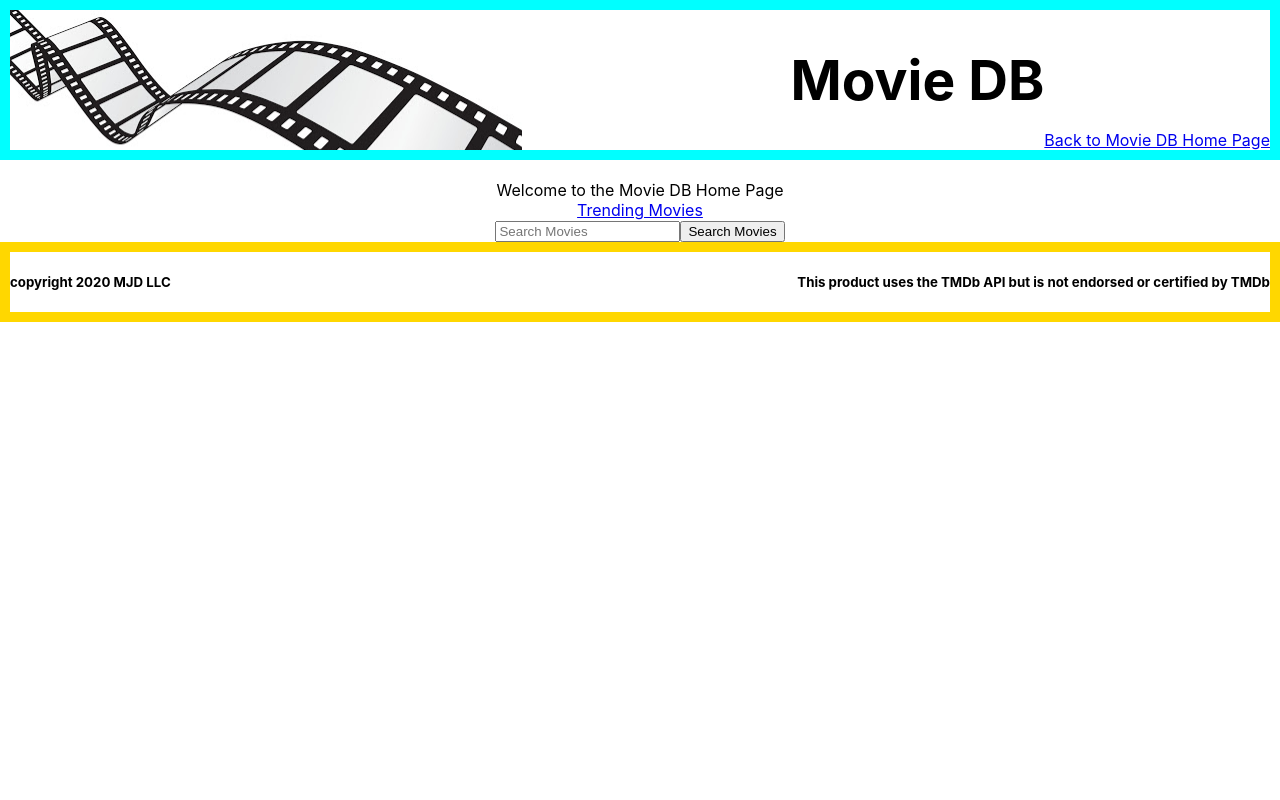
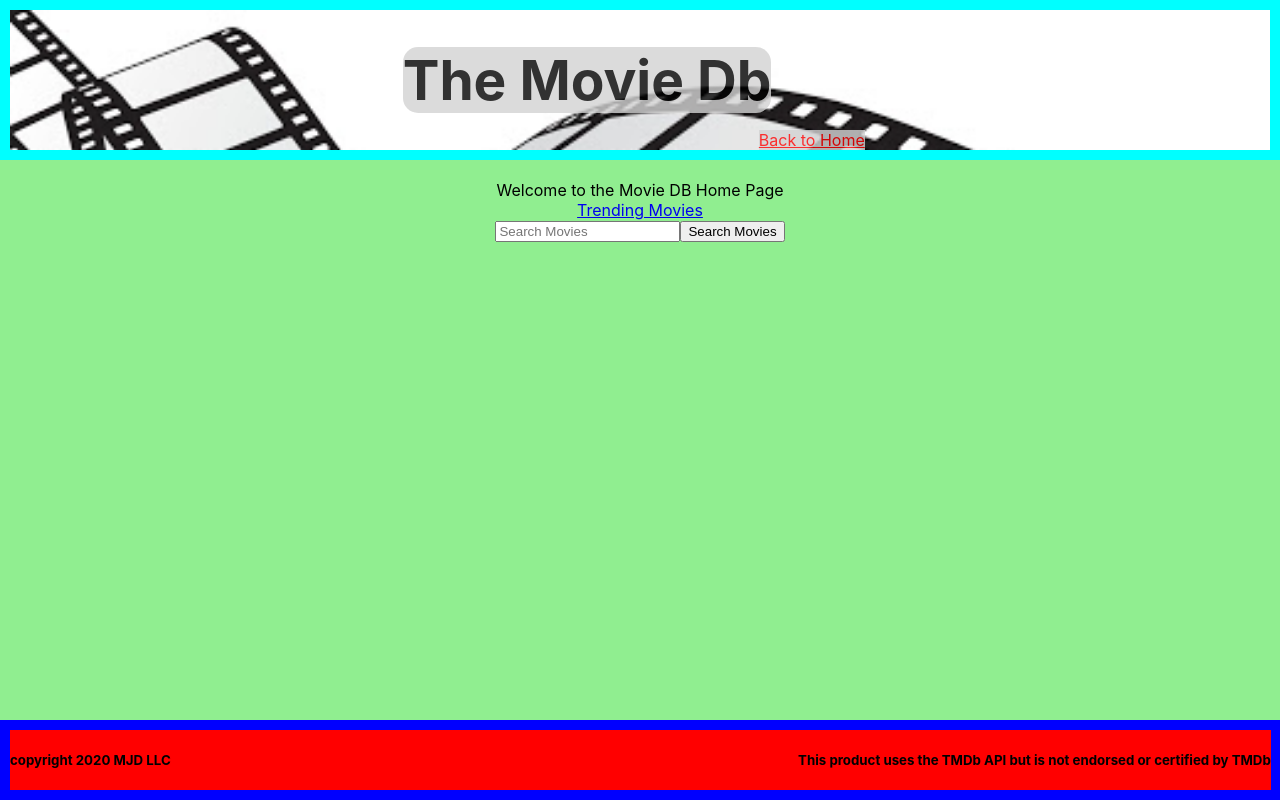
Before and after one commit to jwheeler75/Movie_db_Project_3, a React (Create React App) app: page / in a window 1280 px wide. Built offline with nearby package versions, Linux system fonts and the light colour scheme; no server answers.

Commit message:
placed footer on bottom of diplayed page, and other CSS such as link formatting for back-to-home

```diff
--- a/src/App.js
+++ b/src/App.js
@@ -90,6 +90,7 @@ class App extends Component {
         </main>
 
 
+
       </div>
     );
   }
--- a/src/Footer.css
+++ b/src/Footer.css
@@ -1,17 +1,8 @@
 .footer {
 
-
-
-border: 10px solid gold;
+border: 10px solid blue;
 display: flex;
 justify-content: space-between;
 align-items: center;
 
 }
-.title {
-    font-size: 50px;
-
-
-
-
-}
--- a/src/Header.css
+++ b/src/Header.css
@@ -3,21 +3,25 @@ border: 10px solid aqua;
 display: flex;
 align-items: flex-end;
 background: url("./filmImage.png");
-background-repeat: no-repeat;
-justify-content: flex-end;
-
-
-
+background-size: 100%;
+justify-content: center;
 
 }
-#title {
+.title {
     font-size: 55px;
     display: flex;
-
-
-
-
-
-
-
+    justify-self: center;
+    background-color: lightgrey;
+    border-radius: 15px;
+    opacity: 0.8;
 }
+.link {
+    color: red;
+    background-color: lightgrey;
+    opacity: 0.8;
+    position: relative;
+    right: 1%;
+}
+.link:hover {
+    color: #00F;
+ }
--- a/src/Header.js
+++ b/src/Header.js
@@ -7,10 +7,10 @@ class Header extends Component{
     render() {
         return (
           <div className="header">
-            <h1 id="title">Movie DB </h1>
-            <nav>
-              <Link to="/">Back to Movie DB Home Page</Link>
-            </nav>
+            <h1 className="title">The Movie Db</h1>
+            {/* <nav> */}
+              <Link className="link" to="/">Back to Home</Link>
+            {/* </nav> */}
           </div>
         );
     }
--- /dev/null
+++ b/src/HomePage.css
@@ -0,0 +1,15 @@
+.footer {
+    position: fixed;
+    left: 0;
+    bottom: 0;
+    width: 98.5%;
+    background-color: red;
+}
+
+
+
+
+
+html {
+    background-color: lightgreen;
+}
--- a/src/HomePage.js
+++ b/src/HomePage.js
@@ -3,6 +3,7 @@ import Header from "./Header";
 import { Route, Link, Switch } from "react-router-dom";
 import Footer from "./Footer";
 import SearchResults from "./SearchResults";
+import "./HomePage.css"
 
 class HomePage extends Component {
   constructor(props) {
@@ -18,11 +19,12 @@ class HomePage extends Component {
   render() {
     console.log(this.props);
     return (
-      <div>
-        <Header />
+      <div className="main">
+        <div>
+          <Header />
+        </div>
         <br></br>
         Welcome to the Movie DB Home Page
-        <br></br>
         <nav>
           <Link to="/trendingmovies">Trending Movies</Link>
           <form
@@ -35,7 +37,10 @@ class HomePage extends Component {
             <button>Search Movies</button>
           </form>
         </nav>
-        <Footer />
+        <div className="extraDiv"></div>
+        <div className="footer">
+        <Footer/>
+        </div>
       </div>
     );
   }
```
